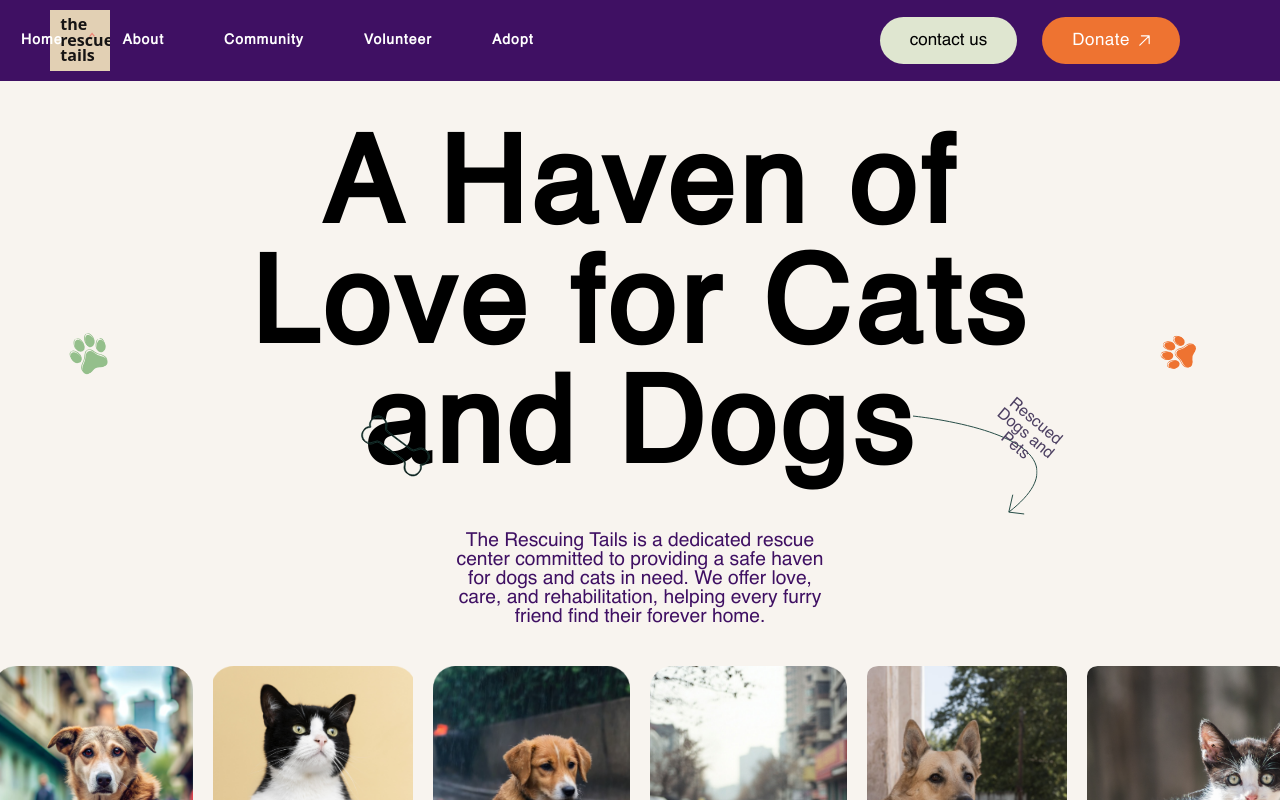
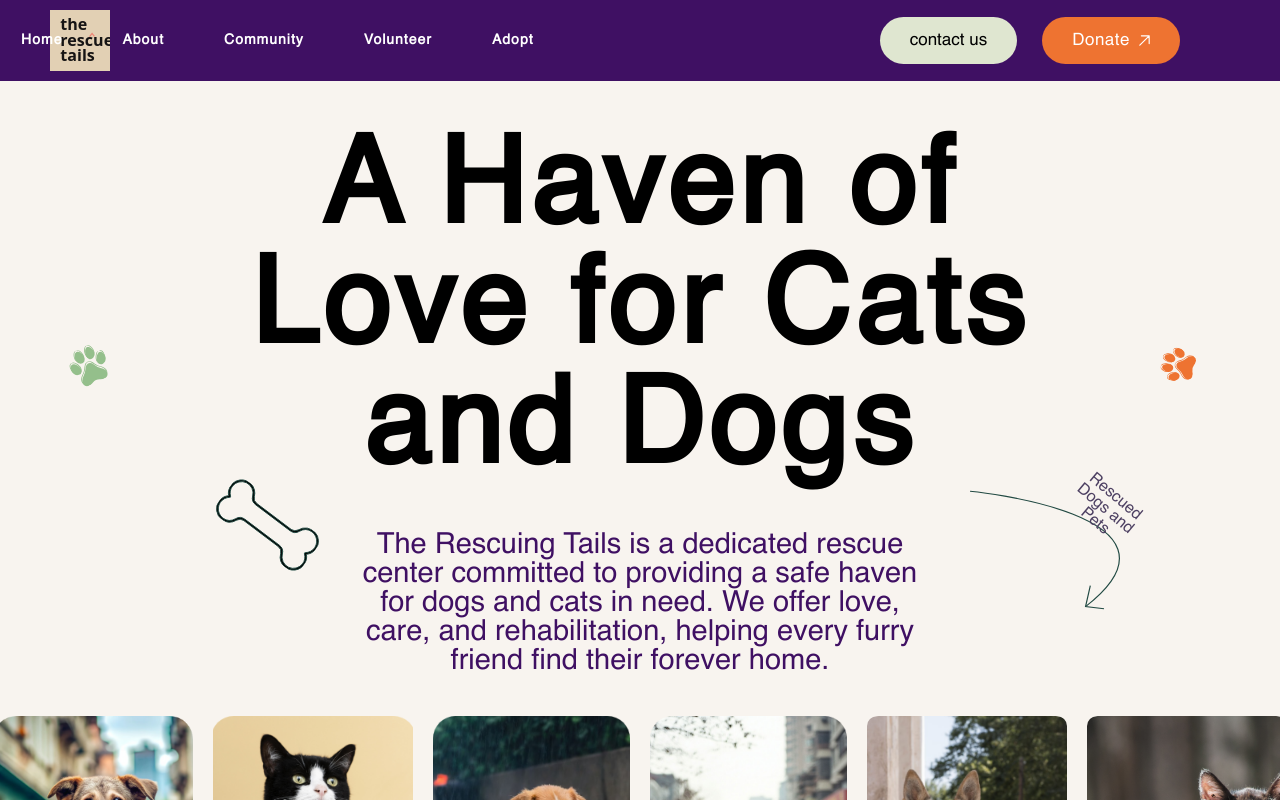
Before and after one commit to vidwanns/the_rescue_tails_, a Next.js app: page / in a window 1280 px wide. Shown: the top 800 px of the page. Built offline with nearby package versions, Linux system fonts and the light colour scheme.

Commit message:
Update firstSection.css

```diff
--- a/src/app/styles/component/firstSection/firstSection.css
+++ b/src/app/styles/component/firstSection/firstSection.css
@@ -16,10 +16,10 @@
 }
 
 .first-section-description {
-    font-size: 1.2rem;
+    font-size: 29px;
     color: #3F1063;
     margin: 0 auto 40px;
-    width: 32%;
+    width: 48%;
     text-align: center; /* Ensures text is centered within its block */
 }
 
@@ -112,9 +112,9 @@
 
 .bone-icon {
     position: absolute;
-    top: 30%;
-    left: 26%;
-    scale: .6;
+    top: 36%;
+    left: 16%;
+    scale: .9;
 }
 
 /* Right Side Curved Arrow and Text */
@@ -131,10 +131,10 @@
 .curved-arrow-icon {
     width: 50px;
     height: 50px;
-    scale: 2.5;
+    scale: 3;
     position: relative; /* Use relative positioning */
-    top: 50px; /* Move the arrow down by 20px */
-    left: -50px;
+    top: 120px; /* Move the arrow down by 20px */
+    left: 20px;
 }
 
 /* Targeting only the text */
@@ -143,6 +143,7 @@
     color: #4d4062;
     width: 100px;
     position: relative; /* Independent of the arrow */
-    top: -30px; /* Ensure it stays at the original position */
+    top: 30px; /* Ensure it stays at the original position */
+    left: 80px;
     transform: rotate(40deg);
 }
```
